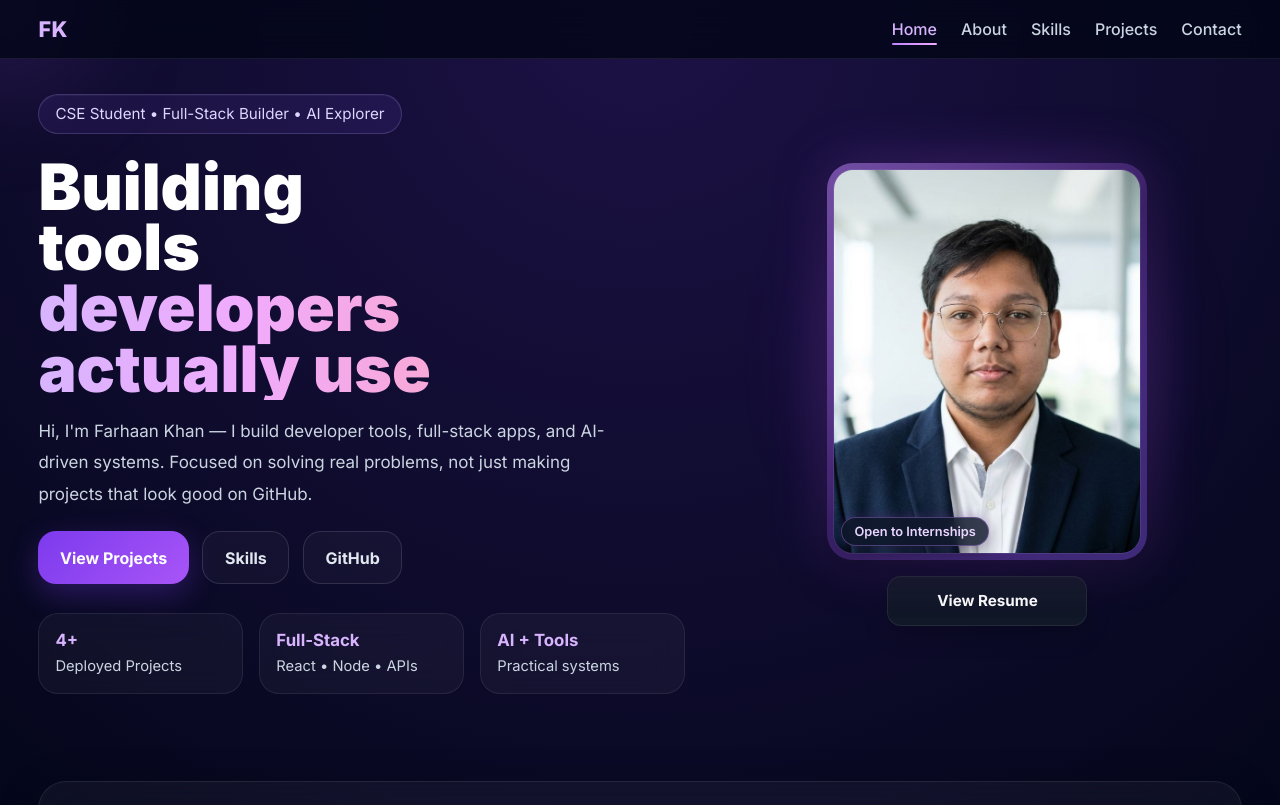
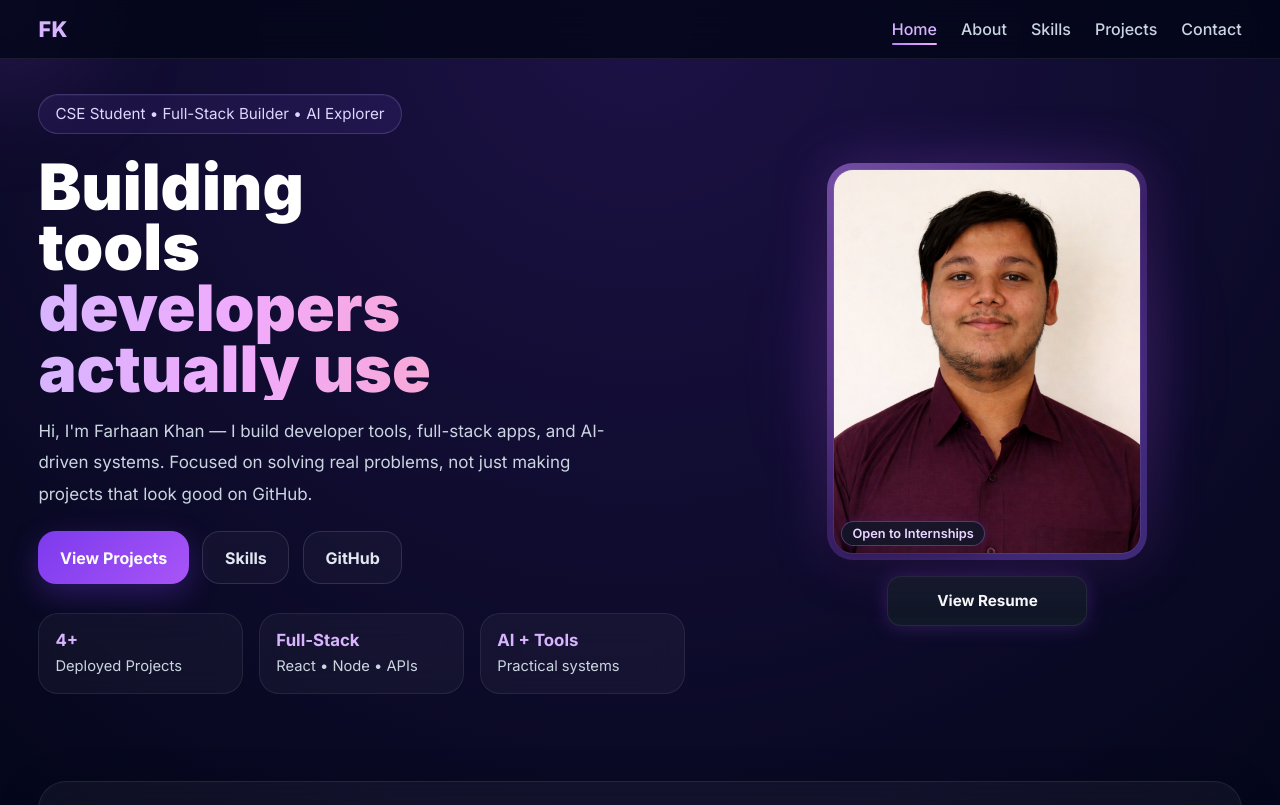
Before and after one commit to Far-200/portfolio-site, a React (Vite) app in the folder site/: page / in a window 1280 px wide. Shown: the top 805 px of the page. Built offline with nearby package versions, Linux system fonts and the light colour scheme.

Commit message:
Small Update

```diff
--- a/site/src/components/Footer.jsx
+++ b/site/src/components/Footer.jsx
@@ -43,7 +43,7 @@ function Footer() {
               <FaGithub />
             </a>
             <a
-              href="https://www.linkedin.com/in/your-linkedin"
+              href="https://www.linkedin.com/in/farhaan-khan-dev/"
               target="_blank"
               rel="noreferrer"
               aria-label="LinkedIn"
--- a/site/src/index.css
+++ b/site/src/index.css
@@ -417,7 +417,7 @@ a {
   width: 100%;
   aspect-ratio: 4 / 5;
   object-fit: cover;
-  object-position: center top;
+  object-position: center 25%;
   border-radius: 20px;
   display: block;
   border: 1px solid rgba(255, 255, 255, 0.08);
@@ -427,7 +427,7 @@ a {
   position: absolute;
   bottom: 14px;
   left: 14px;
-  padding: 6px 12px;
+  padding: 4px 10px;
   font-size: 0.8rem;
   font-weight: 600;
   color: #e9d5ff;
@@ -453,7 +453,7 @@ a {
   background: #111827;
   color: #ffffff;
   border: 1px solid rgba(255, 255, 255, 0.08);
-  box-shadow: 0 10px 25px rgba(0, 0, 0, 0.18);
+  box-shadow: 0 0 20px rgba(168, 85, 247, 0.25);
 }
 
 .resume-cta:hover {
--- a/site/src/pages/AboutPage.jsx
+++ b/site/src/pages/AboutPage.jsx
@@ -3,7 +3,7 @@ import About from "../components/About";
 function AboutPage() {
   return (
     <main className="page">
-      <About />
+      <About showPhoto={false} />
     </main>
   );
 }
```
Also changed, not shown: site/src/assets/profile.jpg.
